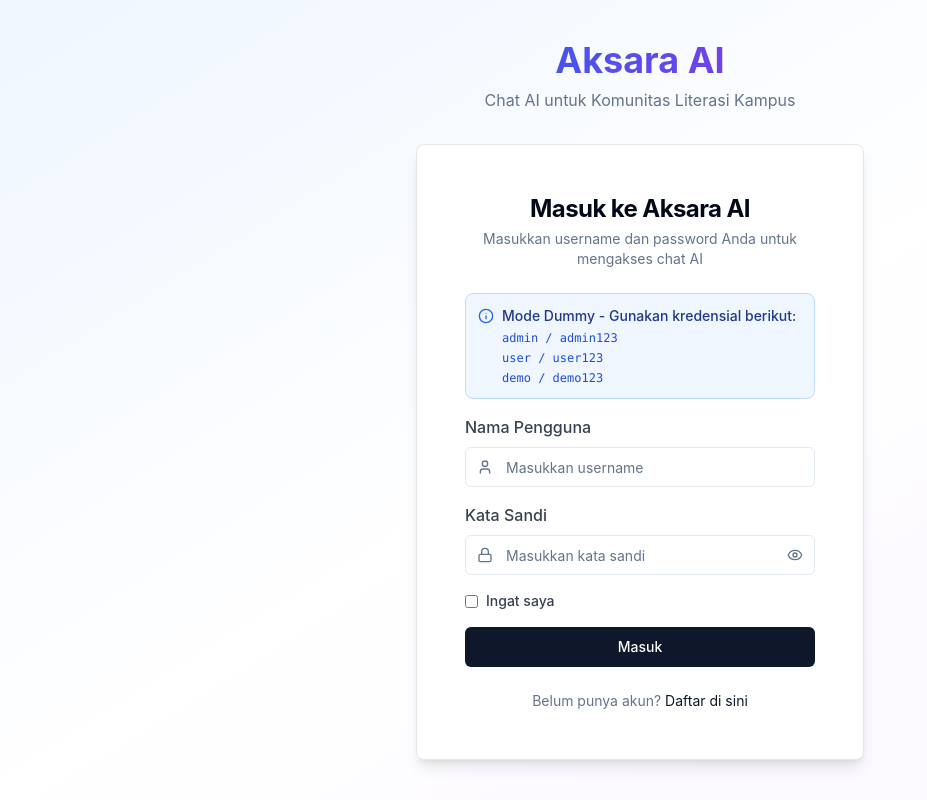
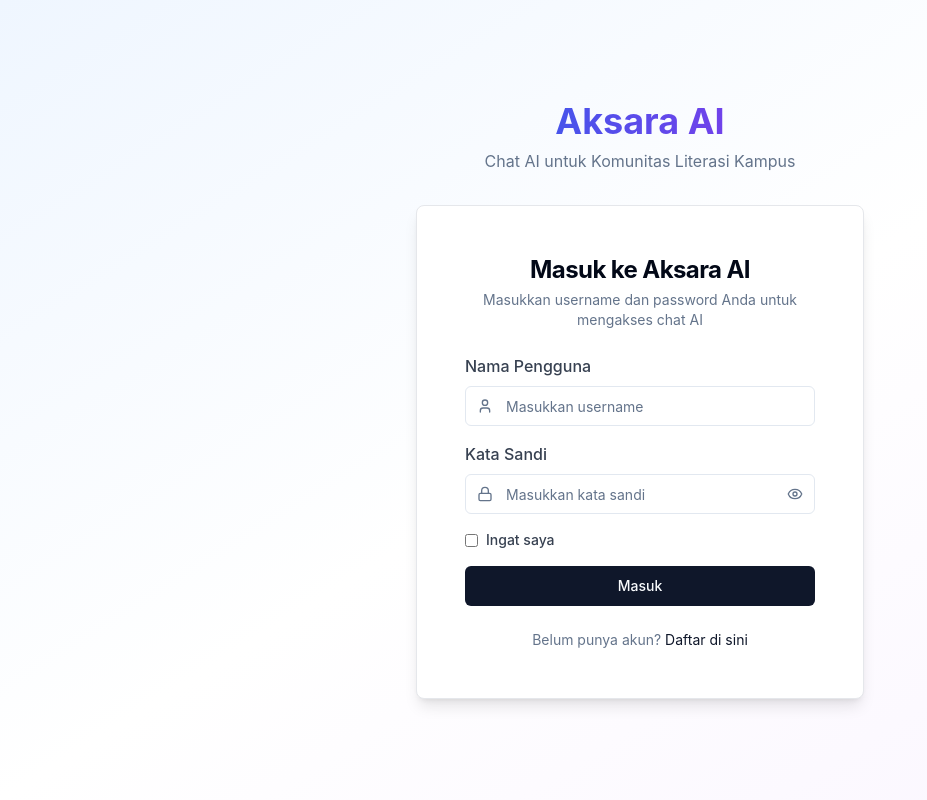
Before and after one commit to Universitas-Cakrawala/aksara-ai, a React (Vite) app in the folder aksara-ai-frontend/: page /auth in a window 1280 px wide. Shown: the whole page, without its empty margins (0-927 px from the left). Built offline with nearby package versions, Linux system fonts and the light colour scheme.

Commit message:
feat: improve LoginForm styling and remove dummy data display

```diff
--- a/aksara-ai-frontend/src/components/LoginForm.tsx
+++ b/aksara-ai-frontend/src/components/LoginForm.tsx
@@ -2,7 +2,7 @@ import React, { useState } from 'react';
 import { useForm } from 'react-hook-form';
 import { zodResolver } from '@hookform/resolvers/zod';
 import * as z from 'zod';
-import { Eye, EyeOff, User, Lock, Info } from 'lucide-react';
+import { Eye, EyeOff, User, Lock } from 'lucide-react';
 import { Button } from '@/components/ui/button';
 import { Input } from '@/components/ui/input';
 import { Label } from '@/components/ui/label';
@@ -14,7 +14,6 @@ import {
   CardTitle,
 } from '@/components/ui/card';
 import { useAuth } from '@/context/AuthContext';
-import { DUMMY_MODE, DUMMY_USERS } from '@/services/dummyData';
 
 const loginSchema = z.object({
   username: z.string().min(3, 'Username minimal 3 karakter'),
@@ -53,7 +52,7 @@ const LoginForm: React.FC<LoginFormProps> = ({ onToggleMode }) => {
   };
 
   return (
-    <Card className="w-full max-w-md mx-auto shadow-lg">
+    <Card className="w-full max-w-md mx-auto shadow-lg hover:shadow-xl transition-shadow duration-300">
       <CardHeader className="space-y-1">
         <CardTitle className="text-2xl font-bold text-center">Masuk ke Aksara AI</CardTitle>
         <CardDescription className="text-center text-muted-foreground">
@@ -62,27 +61,6 @@ const LoginForm: React.FC<LoginFormProps> = ({ onToggleMode }) => {
       </CardHeader>
 
       <CardContent>
-        {/* Informasi mode dummy */}
-        {DUMMY_MODE && (
-          <div className="mb-4 p-3 bg-blue-50 dark:bg-blue-950/30 border border-blue-200 dark:border-blue-800 rounded-lg animate-fadeIn">
-            <div className="flex items-start gap-2">
-              <Info className="h-4 w-4 text-blue-600 dark:text-blue-400 mt-0.5 flex-shrink-0" />
-              <div className="text-sm">
-                <p className="font-medium text-blue-900 dark:text-blue-100 mb-1">
-                  Mode Dummy - Gunakan kredensial berikut:
-                </p>
-                <div className="space-y-1 text-blue-700 dark:text-blue-300">
-                  {DUMMY_USERS.slice(0, 3).map((user) => (
-                    <div key={user.id} className="font-mono text-xs">
-                      {user.username} / {user.password}
-                    </div>
-                  ))}
-                </div>
-              </div>
-            </div>
-          </div>
-        )}
-
         <form onSubmit={handleSubmit(onSubmit)} className="space-y-4">
           {/* Username */}
           <div className="space-y-2">
@@ -93,7 +71,7 @@ const LoginForm: React.FC<LoginFormProps> = ({ onToggleMode }) => {
                 id="username"
                 type="text"
                 placeholder="Masukkan username"
-                className="pl-10"
+                className="pl-10 focus:ring-2 focus:ring-blue-500 transition"
                 {...register('username')}
               />
             </div>
@@ -113,14 +91,14 @@ const LoginForm: React.FC<LoginFormProps> = ({ onToggleMode }) => {
                 id="password"
                 type={tampilkanPassword ? 'text' : 'password'}
                 placeholder="Masukkan kata sandi"
-                className="pl-10 pr-10"
+                className="pl-10 pr-10 focus:ring-2 focus:ring-blue-500 transition"
                 {...register('password')}
               />
               <Button
                 type="button"
                 variant="ghost"
                 size="icon"
-                className="absolute right-0 top-0 h-full px-3 py-2 hover:bg-transparent"
+                className="absolute right-0 top-0 h-full px-3 py-2 hover:bg-transparent transition-transform duration-200"
                 onClick={() => setTampilkanPassword(!tampilkanPassword)}
                 title={tampilkanPassword ? 'Sembunyikan kata sandi' : 'Tampilkan kata sandi'}
               >
@@ -143,8 +121,9 @@ const LoginForm: React.FC<LoginFormProps> = ({ onToggleMode }) => {
             <input
               type="checkbox"
               id="remember"
-              className="accent-primary"
+              className="accent-primary cursor-pointer"
               {...register('remember')}
+              title="Ceklis jika ingin tetap login di perangkat ini"
             />
             <Label htmlFor="remember" className="text-sm cursor-pointer">
               Ingat saya
@@ -161,7 +140,7 @@ const LoginForm: React.FC<LoginFormProps> = ({ onToggleMode }) => {
           {/* Tombol masuk */}
           <Button
             type="submit"
-            className="w-full flex justify-center items-center"
+            className="w-full flex justify-center items-center transition-transform duration-150 hover:scale-105"
             disabled={isLoading}
           >
             {isLoading && (
@@ -177,7 +156,7 @@ const LoginForm: React.FC<LoginFormProps> = ({ onToggleMode }) => {
             Belum punya akun?{' '}
             <Button
               variant="link"
-              className="p-0 h-auto font-normal"
+              className="p-0 h-auto font-normal hover:underline"
               onClick={onToggleMode}
             >
               Daftar di sini
```
